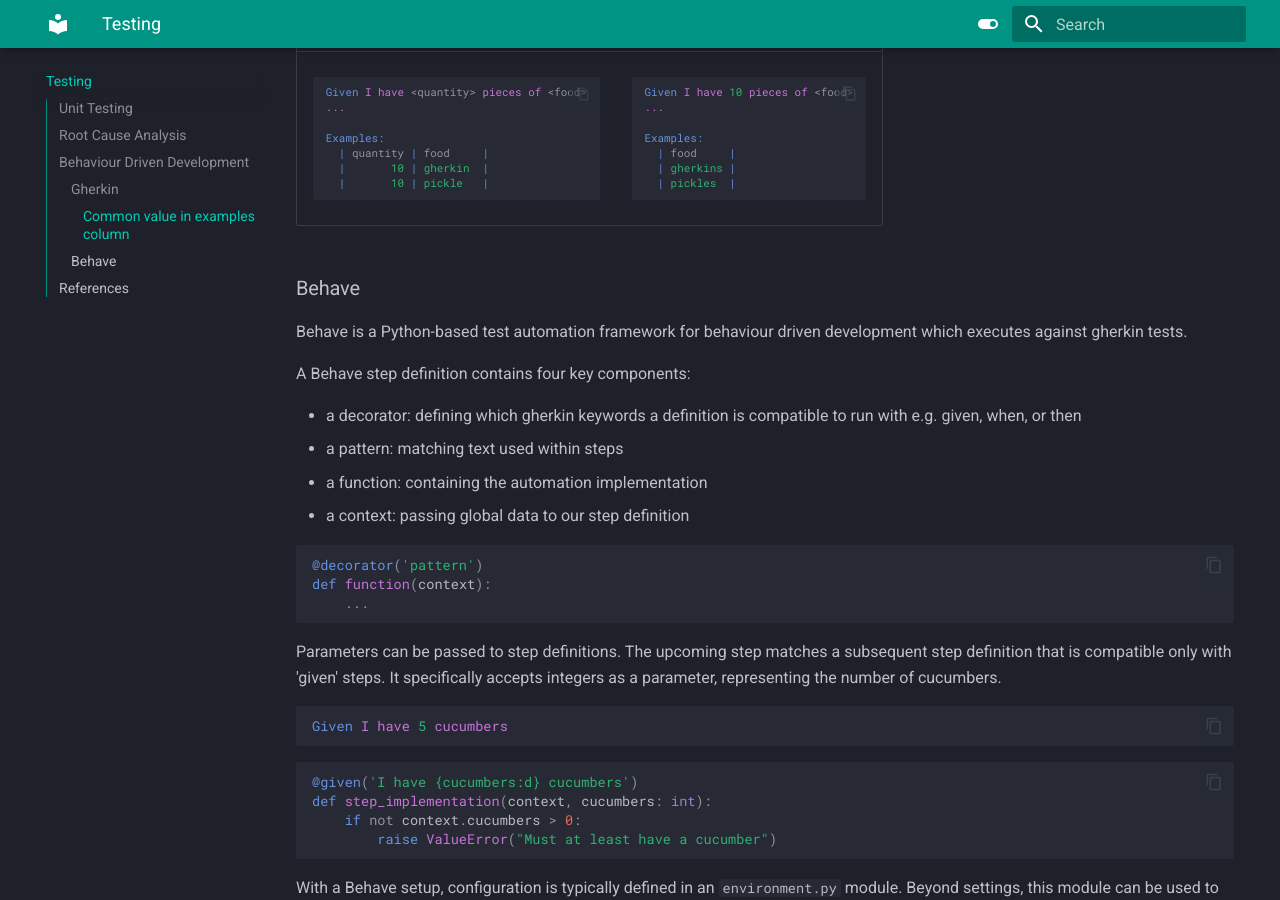
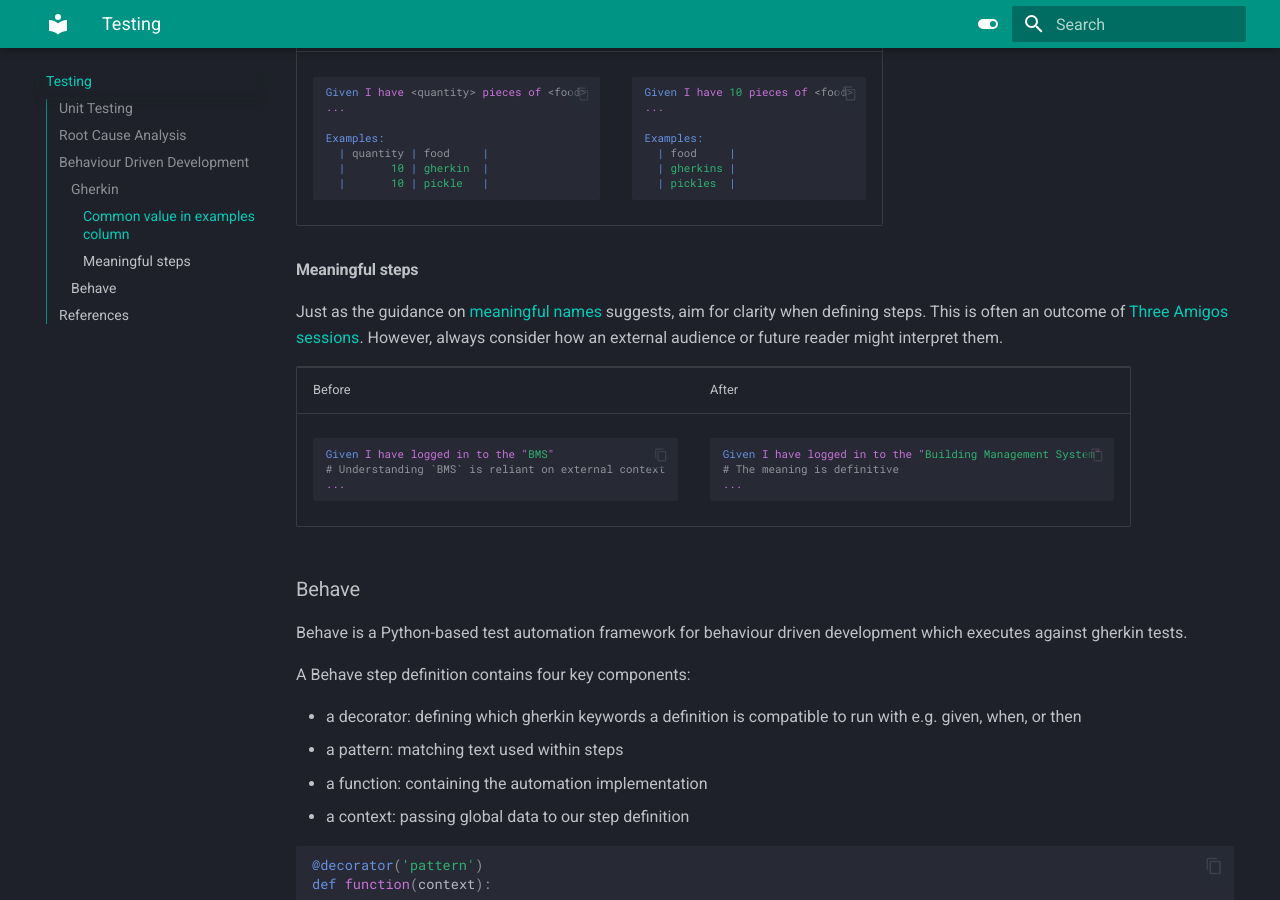
Before and after one commit to kieran-ryan/leabhar-cliste, an MkDocs documentation site: the page built from docs/testing.md, in a window 1280 px wide and 900 px high, scrolled down 2444 px. Built offline with MkDocs 1.6.1 and Material for MkDocs 9.7.7, drawn with Linux system fonts in a browser that asks for light colours.

Commit message:
Meaningful test steps

````diff
--- a/docs/testing.md
+++ b/docs/testing.md
@@ -118,6 +118,41 @@
 </tr>
 </table>
 
+#### Meaningful steps
+
+Just as the guidance on [meaningful names](naming.md) suggests, aim for clarity when defining steps. This is often an outcome of [Three Amigos sessions](#behaviour-driven-development). However, always consider how an external audience or future reader might interpret them.
+
+<table>
+<tr>
+<td>
+Before
+</td>
+<td>
+After
+</td>
+</tr>
+<tr>
+<td>
+
+```gherkin
+Given I have logged in to the "BMS"
+# Understanding `BMS` is reliant on external context
+...
+```
+
+</td>
+<td>
+
+```gherkin
+Given I have logged in to the "Building Management System"
+# The meaning is definitive
+...
+```
+
+</td>
+</tr>
+</table>
+
 ### Behave
 
 Behave is a Python-based test automation framework for behaviour driven development which executes against gherkin tests.
````
Also changed, not shown: docs/naming.md (+3 -3 lines).
